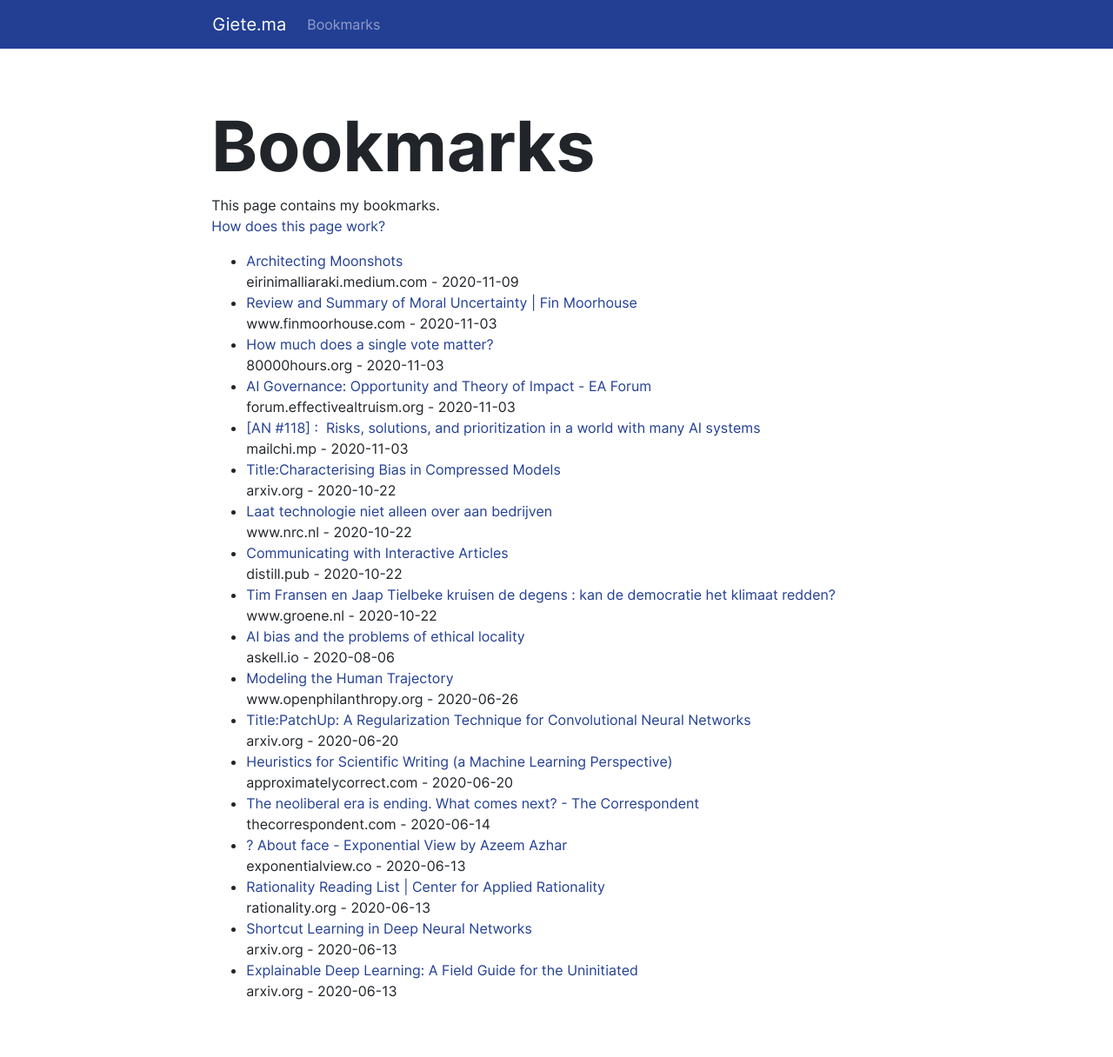
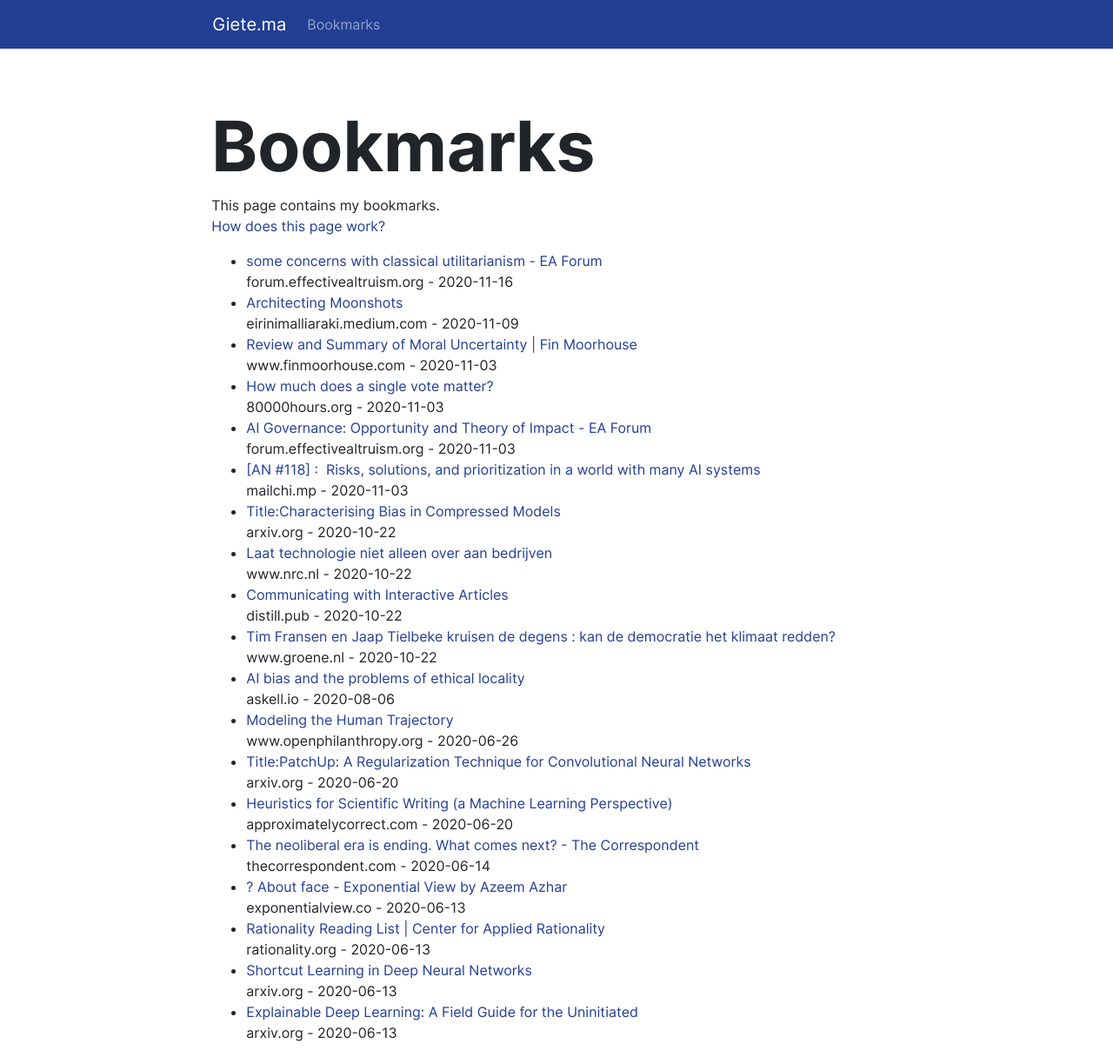
Before and after one commit to gietema/gietema.github.io, a Jekyll site: the page built from bookmarks.html, in a window 1280 px wide. Shown: the whole page at 87% size. Built offline with Jekyll 4.4.1, drawn with Linux system fonts in a browser that asks for light colours; nearby versions of some CDN libraries; before the commit the page ends 1168 px from its top, so only the background shows below that.

Commit message:
Update bookmarks

```diff
--- a/bookmarks.html
+++ b/bookmarks.html
@@ -8,6 +8,7 @@ This page contains my bookmarks.
     <a href="/posts/2020/06/13/publishing-bookmarks.html">How does this page work?</a>
 </p>
 <ul>
+<li><a href="https://forum.effectivealtruism.org/posts/MhsJgYRarrtGdTv8S/some-concerns-with-classical-utilitarianism" target="_blank">some concerns with classical utilitarianism - EA Forum</a><br>forum.effectivealtruism.org - 2020-11-16</li>
 <li><a href="https://eirinimalliaraki.medium.com/architecting-moonshots-104b0be22761" target="_blank">Architecting Moonshots</a><br>eirinimalliaraki.medium.com - 2020-11-09</li>
 <li><a href="https://www.finmoorhouse.com/writing/moral-uncertainty" target="_blank">Review and Summary of Moral Uncertainty | Fin Moorhouse</a><br>www.finmoorhouse.com - 2020-11-03</li>
 <li><a href="https://80000hours.org/articles/how-much-does-a-vote-matter/" target="_blank">How much does a single vote matter?</a><br>80000hours.org - 2020-11-03</li>
```
